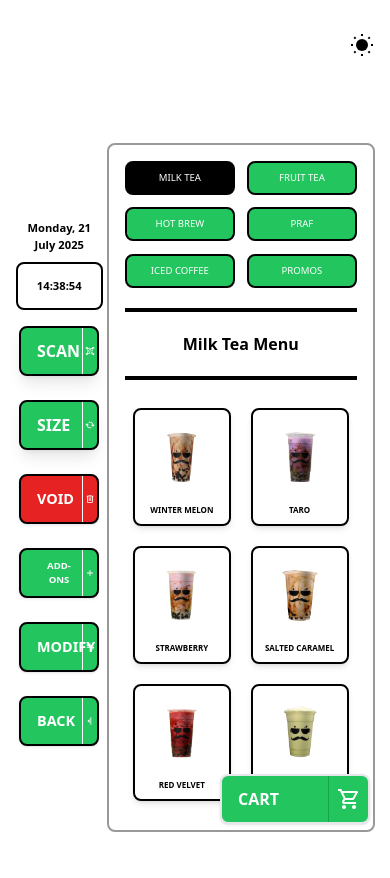
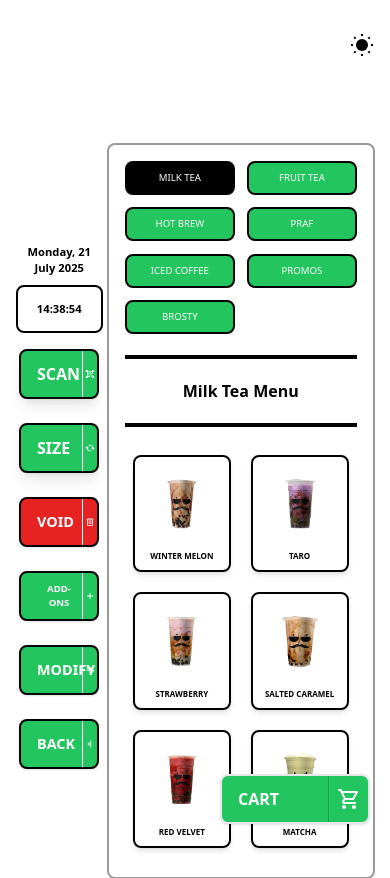
Before and after one commit to Jay-Scripts/CAPSTONE-SMART-POS, a PHP site: page /modules/POS.html in a window 390 px wide. Before the commit the page ends 832 px from the top, so only its background shows below. Run offline with PHP 8.4, Linux system fonts and the light colour scheme; style sheets or scripts are compiled from the project's sources.

Commit message:
optimized css

```diff
--- a/src/JS/modules.js
+++ b/src/JS/modules.js
@@ -7,13 +7,13 @@ function showModule(moduleId) {
     "icedcoffee",
     "promos",
     "addOns",
-    "modify",
+    "brosty",
   ];
 
   modules.forEach((module) => {
-    document.getElementById(`${module}-content`).classList.add("hidden");
+    document.getElementById(module).classList.add("hidden");
   });
-  document.getElementById(`${moduleId}-content`).classList.remove("hidden");
+  document.getElementById(moduleId).classList.remove("hidden");
   const selectedLabel = document.querySelector(
     `label[for="${moduleId}_module"]`
   );
--- a/src/css/data.css
+++ b/src/css/data.css
@@ -1,7 +1,6 @@
- * {
+* {
   //Prevents the user from selecting text with mouse or keyboard.
   user-select: none; // Standard property – supported in modern browsers.
   -webkit-user-select: none; // For WebKit-based browsers like Chrome, Safari, and some versions of Edge.
   -moz-user-select: none; // For Mozilla Firefox (Gecko engine).
-  -ms-user-select: none; // For older versions of Internet Explorer and Edge Legacy (Microsoft browsers).
 }
--- a/src/css/input.css
+++ b/src/css/input.css
@@ -9,32 +9,32 @@
 /*-------------------------------------------------------------- */
  |         Category Btns Animations - Starts Here               |
  ---------------------------------------------------------------*/
-@-webkit-keyframes scale-in-center {
+@keyframes scale-in-center {
   0% {
-    -webkit-transform: scale(0);
+    transform: scale(0);
     transform: scale(0);
     opacity: 1;
   }
   100% {
-    -webkit-transform: scale(1);
+    transform: scale(1);
     transform: scale(1);
     opacity: 1;
   }
 }
 @keyframes scale-in-center {
   0% {
-    -webkit-transform: scale(0);
+    transform: scale(0);
     transform: scale(0);
     opacity: 1;
   }
   100% {
-    -webkit-transform: scale(1);
+    transform: scale(1);
     transform: scale(1);
     opacity: 1;
   }
 }
 .categoryButtons {
-  -webkit-animation: scale-in-center 0.5s cubic-bezier(0.25, 0.46, 0.45, 0.94)
+  animation: scale-in-center 0.5s cubic-bezier(0.25, 0.46, 0.45, 0.94)
     both;
   animation: scale-in-center 0.5s cubic-bezier(0.25, 0.46, 0.45, 0.94) both;
 }
@@ -68,40 +68,40 @@
 /*--------------------------------------------------------------
  |             Action BTN keyframes - Starts Here              |
  ---------------------------------------------------------------*/
-@-webkit-keyframes slide-in-elliptic-top-fwd {
+@keyframes slide-in-elliptic-top-fwd {
   0% {
-    -webkit-transform: translateY(-600px) rotateX(-30deg) scale(0);
     transform: translateY(-600px) rotateX(-30deg) scale(0);
-    -webkit-transform-origin: 50% 100%;
+    transform: translateY(-600px) rotateX(-30deg) scale(0);
+    transform-origin: 50% 100%;
     transform-origin: 50% 100%;
     opacity: 0;
   }
   100% {
-    -webkit-transform: translateY(0) rotateX(0) scale(1);
     transform: translateY(0) rotateX(0) scale(1);
-    -webkit-transform-origin: 50% 1400px;
+    transform: translateY(0) rotateX(0) scale(1);
+    transform-origin: 50% 1400px;
     transform-origin: 50% 1400px;
     opacity: 1;
   }
 }
 @keyframes slide-in-elliptic-top-fwd {
   0% {
-    -webkit-transform: translateY(-600px) rotateX(-30deg) scale(0);
     transform: translateY(-600px) rotateX(-30deg) scale(0);
-    -webkit-transform-origin: 50% 100%;
+    transform: translateY(-600px) rotateX(-30deg) scale(0);
+    transform-origin: 50% 100%;
     transform-origin: 50% 100%;
     opacity: 0;
   }
   100% {
-    -webkit-transform: translateY(0) rotateX(0) scale(1);
     transform: translateY(0) rotateX(0) scale(1);
-    -webkit-transform-origin: 50% 1400px;
+    transform: translateY(0) rotateX(0) scale(1);
+    transform-origin: 50% 1400px;
     transform-origin: 50% 1400px;
     opacity: 1;
   }
 }
 .actionBtn {
-  -webkit-animation: slide-in-elliptic-top-fwd 0.7s
+  animation: slide-in-elliptic-top-fwd 0.7s
     cubic-bezier(0.25, 0.46, 0.45, 0.94) both;
   animation: slide-in-elliptic-top-fwd 0.7s cubic-bezier(0.25, 0.46, 0.45, 0.94)
     both;
@@ -139,33 +139,33 @@
 /*--------------------------------------------------------------------------
  |                   Option Choices keyframes - Starts Here                |
  ------------------------------------------------------------------------*/
-@-webkit-keyframes fade-in-bottom {
+@keyframes fade-in-bottom {
   0% {
-    -webkit-transform: translateY(50px);
+    transform: translateY(50px);
     transform: translateY(50px);
     opacity: 0;
   }
   100% {
-    -webkit-transform: translateY(0);
+    transform: translateY(0);
     transform: translateY(0);
     opacity: 1;
   }
 }
 @keyframes fade-in-bottom {
   0% {
-    -webkit-transform: translateY(50px);
+    transform: translateY(50px);
     transform: translateY(50px);
     opacity: 0;
   }
   100% {
-    -webkit-transform: translateY(0);
+    transform: translateY(0);
     transform: translateY(0);
     opacity: 1;
   }
 }
 
 .optionChoice {
-  -webkit-animation: fade-in-bottom 0.4s cubic-bezier(0.39, 0.575, 0.565, 1)
+  animation: fade-in-bottom 0.4s cubic-bezier(0.39, 0.575, 0.565, 1)
     both;
   animation: fade-in-bottom 0.4s cubic-bezier(0.39, 0.575, 0.565, 1) both;
 }
@@ -231,57 +231,57 @@
 /*-------------------------------------------------------
  |             Cart keyframes - Start Here               |
  -------------------------------------------------------*/
-@-webkit-keyframes scale-in-ver-center {
+@keyframes scale-in-ver-center {
   0% {
-    -webkit-transform: scaleY(0);
+    transform: scaleY(0);
     transform: scaleY(0);
     opacity: 1;
   }
   100% {
-    -webkit-transform: scaleY(1);
+    transform: scaleY(1);
     transform: scaleY(1);
     opacity: 1;
   }
 }
 @keyframes scale-in-ver-center {
   0% {
-    -webkit-transform: scaleY(0);
+    transform: scaleY(0);
     transform: scaleY(0);
     opacity: 1;
   }
   100% {
-    -webkit-transform: scaleY(1);
+    transform: scaleY(1);
     transform: scaleY(1);
     opacity: 1;
   }
 }
 #cartContainer {
-  -webkit-animation: scale-in-ver-center 0.5s
+  animation: scale-in-ver-center 0.5s
     cubic-bezier(0.25, 0.46, 0.45, 0.94) both;
   animation: scale-in-ver-center 0.5s cubic-bezier(0.25, 0.46, 0.45, 0.94) both;
 }
 #formContainer {
-  -webkit-animation: scale-in-ver-center 0.5s
+  animation: scale-in-ver-center 0.5s
     cubic-bezier(0.25, 0.46, 0.45, 0.94) both;
   animation: scale-in-ver-center 0.5s cubic-bezier(0.25, 0.46, 0.45, 0.94) both;
 }
 #backBtn {
-  -webkit-animation: scale-in-ver-center 0.5s
+  animation: scale-in-ver-center 0.5s
     cubic-bezier(0.25, 0.46, 0.45, 0.94) both;
   animation: scale-in-ver-center 0.5s cubic-bezier(0.25, 0.46, 0.45, 0.94) both;
 }
 .module {
-  -webkit-animation: scale-in-ver-center 0.5s
+  animation: scale-in-ver-center 0.5s
     cubic-bezier(0.25, 0.46, 0.45, 0.94) both;
   animation: scale-in-ver-center 0.5s cubic-bezier(0.25, 0.46, 0.45, 0.94) both;
 }
 #menuContainer {
-  -webkit-animation: scale-in-ver-center 0.8s
+  animation: scale-in-ver-center 0.8s
     cubic-bezier(0.25, 0.46, 0.45, 0.94) both;
   animation: scale-in-ver-center 0.5s cubic-bezier(0.25, 0.46, 0.45, 0.94) both;
 }
 #time {
-  -webkit-animation: scale-in-ver-center 0.5s
+  animation: scale-in-ver-center 0.5s
     cubic-bezier(0.25, 0.46, 0.45, 0.94) both;
   animation: scale-in-ver-center 0.5s cubic-bezier(0.25, 0.46, 0.45, 0.94) both;
 }
@@ -292,7 +292,7 @@
 /*-------------------------------------------------------
  |             Menu Title keyframes - Starts Here       |
  -------------------------------------------------------*/
-@-webkit-keyframes tracking-in-expand {
+@keyframes tracking-in-expand {
   0% {
     letter-spacing: -0.5em;
     opacity: 0;
@@ -317,12 +317,12 @@
   }
 }
 #menuTitle {
-  -webkit-animation: tracking-in-expand 0.7s cubic-bezier(0.215, 0.61, 0.355, 1)
+  animation: tracking-in-expand 0.7s cubic-bezier(0.215, 0.61, 0.355, 1)
     both;
   animation: tracking-in-expand 0.7s cubic-bezier(0.215, 0.61, 0.355, 1) both;
 }
 #currentDate {
-  -webkit-animation: tracking-in-expand 0.7s cubic-bezier(0.215, 0.61, 0.355, 1)
+  animation: tracking-in-expand 0.7s cubic-bezier(0.215, 0.61, 0.355, 1)
     both;
   animation: tracking-in-expand 0.7s cubic-bezier(0.215, 0.61, 0.355, 1) both;
 }
@@ -333,40 +333,40 @@
  |             Theme Toggle - Starts Here               |
  -------------------------------------------------------*/
 
-@-webkit-keyframes scale-in-bottom {
+@keyframes scale-in-bottom {
   0% {
-    -webkit-transform: scale(0);
     transform: scale(0);
-    -webkit-transform-origin: 50% 100%;
+    transform: scale(0);
+    transform-origin: 50% 100%;
     transform-origin: 50% 100%;
     opacity: 1;
   }
   100% {
-    -webkit-transform: scale(1);
     transform: scale(1);
-    -webkit-transform-origin: 50% 100%;
+    transform: scale(1);
+    transform-origin: 50% 100%;
     transform-origin: 50% 100%;
     opacity: 1;
   }
 }
 @keyframes scale-in-bottom {
   0% {
-    -webkit-transform: scale(0);
     transform: scale(0);
-    -webkit-transform-origin: 50% 100%;
+    transform: scale(0);
+    transform-origin: 50% 100%;
     transform-origin: 50% 100%;
     opacity: 1;
   }
   100% {
-    -webkit-transform: scale(1);
     transform: scale(1);
-    -webkit-transform-origin: 50% 100%;
+    transform: scale(1);
+    transform-origin: 50% 100%;
     transform-origin: 50% 100%;
     opacity: 1;
   }
 }
 #theme-toggle {
-  -webkit-animation: scale-in-bottom 0.5s cubic-bezier(0.25, 0.46, 0.45, 0.94)
+  animation: scale-in-bottom 0.5s cubic-bezier(0.25, 0.46, 0.45, 0.94)
     both;
   animation: scale-in-bottom 0.5s cubic-bezier(0.25, 0.46, 0.45, 0.94) both;
 }
@@ -385,7 +385,7 @@ body {
     -ms-overflow-style: none; /* IE and Edge */
     scrollbar-width: none; /* Firefox */
   }
-  .hide-scrollbar::-webkit-scrollbar {
+  .hide-scrollbar::scrollbar {
     display: none; /* Chrome, Safari, Opera */
   }
 }
--- a/src/css/output.css
+++ b/src/css/output.css
@@ -1314,7 +1314,7 @@ video {
   /* Firefox */
 }
 
-.hide-scrollbar::-webkit-scrollbar {
+.hide-scrollbar::scrollbar {
   display: none;
   /* Chrome, Safari, Opera */
 }
@@ -1327,30 +1327,32 @@ video {
 
 |         Category Btns Animations - Starts Here               |
  ---------------------------------------------------------------*/
-@-webkit-keyframes scale-in-center {
-  0% {
-    transform: scale(0);
-    opacity: 1;
-  }
-  100% {
-    transform: scale(1);
-    opacity: 1;
-  }
-}
-
 @keyframes scale-in-center {
   0% {
     transform: scale(0);
     opacity: 1;
   }
-
   100% {
     transform: scale(1);
     opacity: 1;
   }
 }
 
+@keyframes scale-in-center {
+  0% {
+    transform: scale(0);
+    opacity: 1;
+  }
+
+  100% {
+    transform: scale(1);
+    opacity: 1;
+  }
+}
+
 .categoryButtons {
+  animation: scale-in-center 0.5s cubic-bezier(0.25, 0.46, 0.45, 0.94)
+    both;
   animation: scale-in-center 0.5s cubic-bezier(0.25, 0.46, 0.45, 0.94) both;
 }
 
--- a/src/modules/POS.html
+++ b/src/modules/POS.html
@@ -330,9 +330,25 @@
                   <span>PROMOS</span>
                 </label>
               </div>
+
+              <div class="categoryButtons">
+                <input
+                  type="radio"
+                  id="brosty_module"
+                  name="module"
+                  class="hidden peer"
+                  onclick="showModule('brosty')"
+                />
+                <label
+                  for="brosty_module"
+                  class="border-[var(--border-color)] border-2 text-[.6rem] flex items-center justify-center cursor-pointer px-4 py-2 bg-green-500 hover:bg-green-400 text-white rounded-lg peer-checked:bg-black peer-checked:text-white transition-all"
+                >
+                  <span>BROSTY</span>
+                </label>
+              </div>
             </div>
 
-            <div id="milktea-content" class="hidden">
+            <div id="milktea" class="hidden">
               <div class="titleContainer">
                 <hr class="border-2 border-[var(--border-color)] my-5" />
 
@@ -504,7 +520,7 @@
                 </div>
               </div>
             </div>
-            <div id="fruittea-content" class="hidden">
+            <div id="fruittea" class="hidden">
               <hr class="border-2 border-[var(--border-color)] my-5" />
 
               <h1
@@ -604,7 +620,7 @@
                 </div>
               </div>
             </div>
-            <div id="hotbrew-content" class="hidden">
+            <div id="hotbrew" class="hidden">
               <hr class="border-2 border-[var(--border-color)] my-5" />
 
               <h1
@@ -619,7 +635,7 @@
                 id="milkteaMenu"
               ></div>
             </div>
-            <div id="praf-content" class="hidden">
+            <div id="praf" class="hidden">
               <hr class="border-2 border-[var(--border-color)] my-5" />
 
               <h1
@@ -789,7 +805,7 @@
                 </div>
               </div>
             </div>
-            <div id="icedcoffee-content" class="hidden">
+            <div id="icedcoffee" class="hidden">
               <hr class="border-2 border-[var(--border-color)] my-5" />
 
               <h1
@@ -861,7 +877,7 @@
                 </div>
               </div>
             </div>
-            <div id="promos-content" class="hidden">
+            <div id="promos" class="hidden">
               <hr class="border-2 border-[var(--border-color)] my-5" />
 
               <h1
@@ -975,7 +991,165 @@
                 </div>
               </div>
             </div>
-            <div id="addOns-content" class="hidden">
+
+            <div id="brosty" class="hidden">
+              <hr class="border-2 border-[var(--border-color)] my-5" />
+
+              <h1
+                id="menuTitle"
+                class="text-center text-[1.5rem] md:text-2xl lg:text-3xl font-bold text-[var(--text-color)]"
+              >
+                Brosty Menu
+              </h1>
+              <hr class="border-2 border-[var(--border-color)] my-5" />
+              <div
+                class="grid grid-cols-2 sm:grid-cols-3 md:grid-cols-4 lg:grid-cols-5 xl:grid-cols-6 gap-1 mt-2 justify-center items-center text-black overflow-y-auto hide-scrollbar max-h-[calc(55vh-50px)]"
+                id="brostyMenu"
+              >
+                <div
+                  class="optionChoice cursor-pointer m-2 bg-[transparent] rounded-lg border-2 border-[var(--border-color)] relative shadow-md"
+                >
+                  <img
+                    src="../assets/IMAGES/MENU IMAGES/BROSTY/BLUE BERRY.png"
+                    alt="BLUEBERRY IMAGE"
+                    class="w-full h-auto object-cover rounded-t-lg"
+                  />
+                  <p
+                    class="text-center text-[8px] sm:text-[9px] lg:text-[10px] font-bold mb-2 z-10 text-[var(--text-color)]"
+                  >
+                    BLUEBERRY
+                  </p>
+                </div>
+                <div
+                  class="optionChoice cursor-pointer m-2 bg-[transparent] rounded-lg border-2 border-[var(--border-color)] relative shadow-md"
+                >
+                  <img
+                    src="../assets/IMAGES/MENU IMAGES/BROSTY/GREEN APPLE.png"
+                    alt="GREEN APPLE IMAGE"
+                    class="w-full h-auto object-cover rounded-t-lg"
+                  />
+                  <p
+                    class="text-center text-[8px] sm:text-[9px] lg:text-[10px] font-bold mb-2 z-10 text-[var(--text-color)]"
+                  >
+                    GREEN APPLE
+                  </p>
+                </div>
+                <div
+                  class="optionChoice cursor-pointer m-2 bg-[transparent] rounded-lg border-2 border-[var(--border-color)] relative shadow-md"
+                >
+                  <img
+                    src="../assets/IMAGES/MENU IMAGES/BROSTY/HONEY PEACH.png"
+                    alt="HONEY PEACH IMAGE"
+                    class="w-full h-auto object-cover rounded-t-lg"
+                  />
+                  <p
+                    class="text-center text-[8px] sm:text-[9px] lg:text-[10px] font-bold mb-2 z-10 text-[var(--text-color)]"
+                  >
+                    HONEY PEACH
+                  </p>
+                </div>
+                <div
+                  class="optionChoice cursor-pointer m-2 bg-[transparent] rounded-lg border-2 border-[var(--border-color)] relative shadow-md"
+                >
+                  <img
+                    src="../assets/IMAGES/MENU IMAGES/BROSTY/KIWI.png"
+                    alt="KIWI IMAGE"
+                    class="w-full h-auto object-cover rounded-t-lg"
+                  />
+                  <p
+                    class="text-center text-[8px] sm:text-[9px] lg:text-[10px] font-bold mb-2 z-10 text-[var(--text-color)]"
+                  >
+                    KIWI
+                  </p>
+                </div>
+                <div
+                  class="optionChoice cursor-pointer m-2 bg-[transparent] rounded-lg border-2 border-[var(--border-color)] relative shadow-md"
+                >
+                  <img
+                    src="../assets/IMAGES/MENU IMAGES/BROSTY/LEMON.png"
+                    alt="LEMON IMAGE"
+                    class="w-full h-auto object-cover rounded-t-lg"
+                  />
+                  <p
+                    class="text-center text-[8px] sm:text-[9px] lg:text-[10px] font-bold mb-2 z-10 text-[var(--text-color)]"
+                  >
+                    LEMON
+                  </p>
+                </div>
+                <div
+                  class="optionChoice cursor-pointer m-2 bg-[transparent] rounded-lg border-2 border-[var(--border-color)] relative shadow-md"
+                >
+                  <img
+                    src="../assets/IMAGES/MENU IMAGES/BROSTY/LYCHEE.png"
+                    alt="LYCHEE IMAGE"
+                    class="w-full h-auto object-cover rounded-t-lg"
+                  />
+                  <p
+                    class="text-center text-[8px] sm:text-[9px] lg:text-[10px] font-bold mb-2 z-10 text-[var(--text-color)]"
+                  >
+                    LYCHEE
+                  </p>
+                </div>
+                <div
+                  class="optionChoice cursor-pointer m-2 bg-[transparent] rounded-lg border-2 border-[var(--border-color)] relative shadow-md"
+                >
+                  <img
+                    src="../assets/IMAGES/MENU IMAGES/BROSTY/MANGO.png"
+                    alt="MANGO IMAGE"
+                    class="w-full h-auto object-cover rounded-t-lg"
+                  />
+                  <p
+                    class="text-center text-[8px] sm:text-[9px] lg:text-[10px] font-bold mb-2 z-10 text-[var(--text-color)]"
+                  >
+                    MANGO
+                  </p>
+                </div>
+                <div
+                  class="optionChoice cursor-pointer m-2 bg-[transparent] rounded-lg border-2 border-[var(--border-color)] relative shadow-md"
+                >
+                  <img
+                    src="../assets/IMAGES/MENU IMAGES/BROSTY/PASSION FRUIT.png"
+                    alt="PASSION FRUIT IMAGE"
+                    class="w-full h-auto object-cover rounded-t-lg"
+                  />
+                  <p
+                    class="text-center text-[8px] sm:text-[9px] lg:text-[10px] font-bold mb-2 z-10 text-[var(--text-color)]"
+                  >
+                    PASSION FRUIT
+                  </p>
+                </div>
+                <div
+                  class="optionChoice cursor-pointer m-2 bg-[transparent] rounded-lg border-2 border-[var(--border-color)] relative shadow-md"
+                >
+                  <img
+                    src="../assets/IMAGES/MENU IMAGES/BROSTY/STRAWBERRY.png"
+                    alt="STRAWBERRY IMAGE"
+                    class="w-full h-auto object-cover rounded-t-lg"
+                  />
+                  <p
+                    class="text-center text-[8px] sm:text-[9px] lg:text-[10px] font-bold mb-2 z-10 text-[var(--text-color)]"
+                  >
+                    STRAWBERRY
+                  </p>
+                </div>
+                <div
+                  class="optionChoice cursor-pointer m-2 bg-[transparent] rounded-lg border-2 border-[var(--border-color)] relative shadow-md"
+                >
+                  <img
+                    src="../assets/IMAGES/MENU IMAGES/BROSTY/WATERMELON.png"
+                    alt="WATERMELON IMAGE"
+                    class="w-full h-auto object-cover rounded-t-lg"
+                  />
+                  <p
+                    class="text-center text-[8px] sm:text-[9px] lg:text-[10px] font-bold mb-2 z-10 text-[var(--text-color)]"
+                  >
+                    WATERMELON
+                  </p>
+                </div>
+              </div>
+            </div>
+
+            <div id="addOns" class="hidden">
               <hr class="border-2 border-[var(--border-color)] my-5" />
 
               <h1
@@ -987,7 +1161,7 @@
               <hr class="border-2 border-[var(--border-color)] my-5" />
               Add-ons Content
             </div>
-            <div id="modify-content" class="hidden">
+            <div id="modify" class="hidden">
               <hr class="border-2 border-[var(--border-color)] my-5" />
 
               <h1
```
Also changed, not shown: other parts of src/css/output.css (+79 -0 lines), src/assets/IMAGES/MENU IMAGES/HOT_BREW/hot brew.webp (added).
